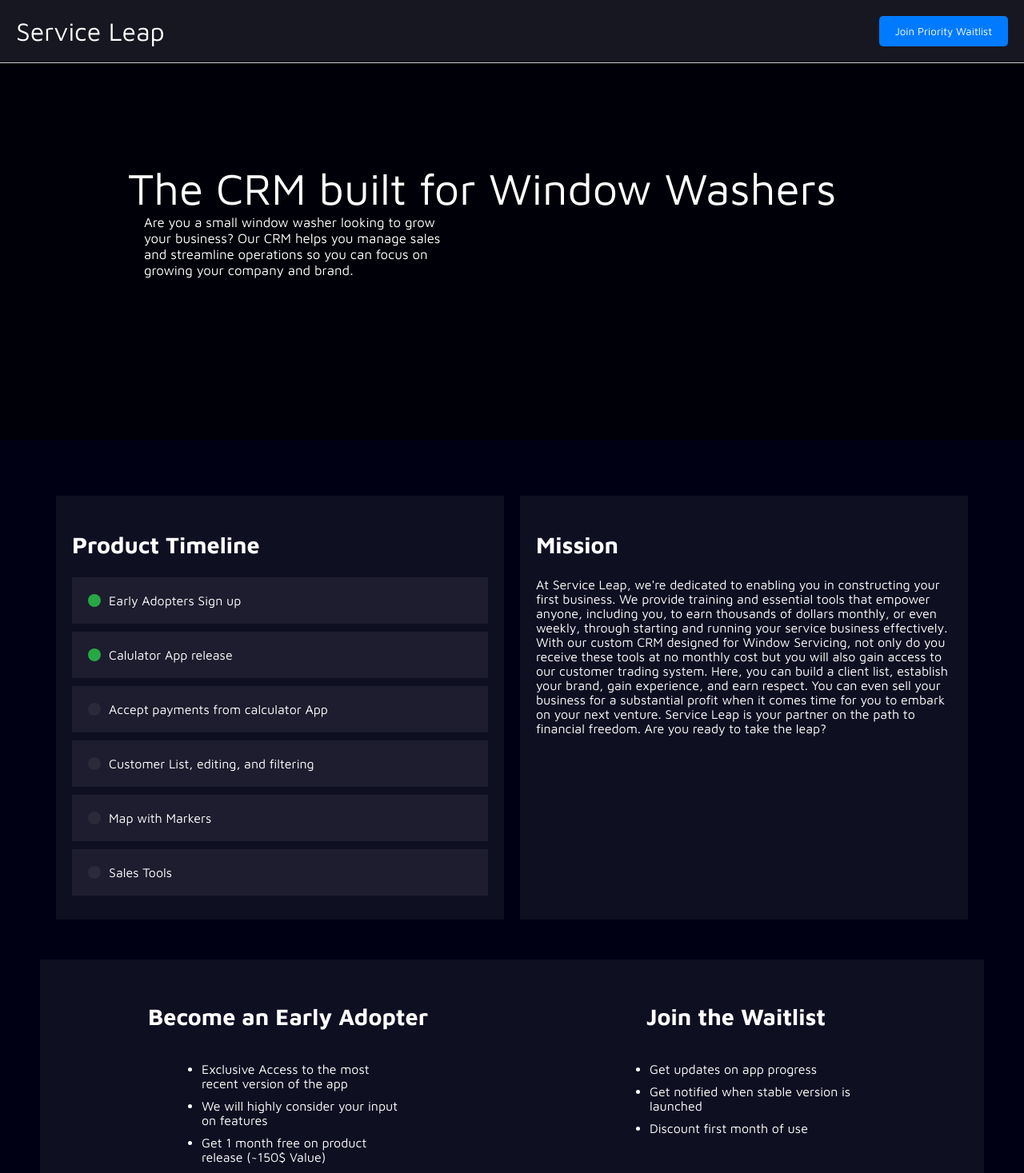
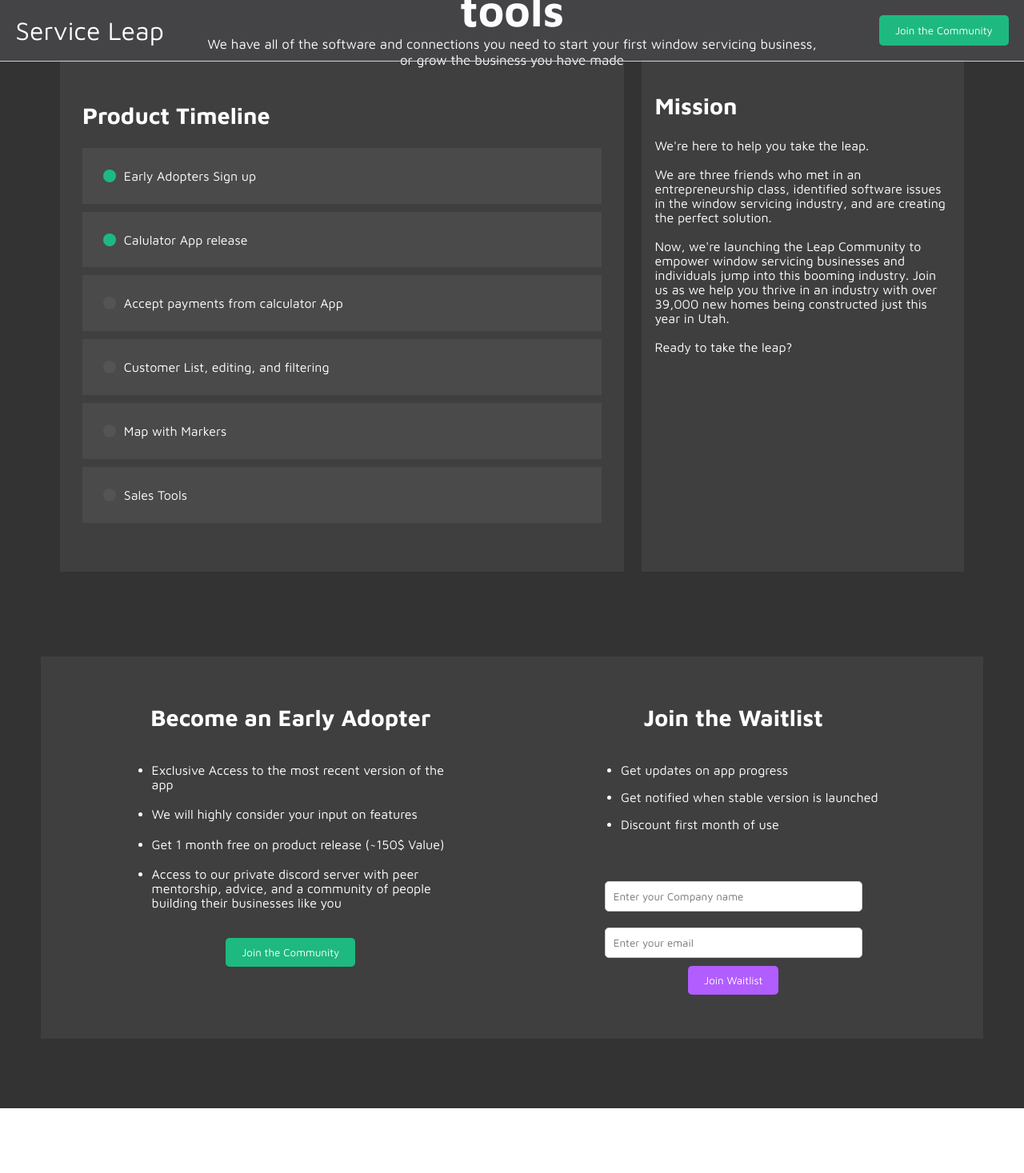
Before and after one commit to antonalley/leap-landing-page, a React (Create React App) app: page / in a window 1280 px wide. Shown: the top 1467 px of the page at 80% size. After the commit the page ends 1386 px from the top, so only its background shows below. Built offline with nearby package versions, Linux system fonts and the light colour scheme; no server answers.

Commit message:
Style changes

```diff
--- a/src/Home.css
+++ b/src/Home.css
@@ -20,23 +20,36 @@
   }
   .description{
     grid-template-columns: 1fr !important;
+    height: fit-content !important;
+  }
+  .quote-slides{
+    grid-template-columns: 1fr !important;
+    height: fit-content !important;
   }
   .description-section{
-    margin-bottom: 20px;
+    margin-bottom: 2%;
   }
 
   #mission-img {
     float: none;
-    margin: 0 auto 10px auto; /* Adjust margins as needed */
+    margin: 0 auto 1% auto; /* Adjust margins as needed */
     display: block;
-    width: 100%;
+    width: 100% !important;
+  }
+
+  .vh-title {
+      font-size: 0.9em !important;
+  }
+
+  .vh-subtitle {
+    font-size: 0.5em !important;
   }
 }
 
 .landing-page {
   min-height: 100vh;
   width: 100%;
-  background-color: rgba(0,0,20,1);
+  background-color: var(--background-gray);
   color: white;
   position: relative;
   /* transition: opacity 0.5s ease, transform 0.5s ease; Apply animation transitions */
@@ -52,7 +65,7 @@
 }
 
 #home {
-  padding: 50px;
+  padding: 4%;
   display: flex;
   flex-direction: column;
 }
@@ -60,7 +73,7 @@
 header {
   background-color: rgba(225, 225, 255, 0.1);
   color: white;
-  padding: 20px;
+  padding: 1.5%;
   display: flex;
   flex-direction: row;
   justify-content: space-between;
@@ -74,18 +87,17 @@ header {
 }
 
 .header-scrolled {
-  background-color: rgba(0,0,20,1);
+  background-color: var(--background-gray);
 }
 
 section {
-  margin: 100px 20px;
   animation: 1s ease-out 0s 1 popIn;
-  margin: 30px 0;
+  margin: 3% 0;
 }
 
 .options {
   background-color: rgba(255, 255, 255, 0.06);
-  padding: 30px;
+  padding: 3%;
 }
 
 .options div {
@@ -96,10 +108,10 @@ section {
 }
 
 .points {
-  max-width: 20vw;
+  max-width: 70%;
 }
 .points li {
-  margin-bottom: 10px;
+  margin-bottom: 5%;
 }
 
 #mission-img {
@@ -129,7 +141,7 @@ section {
 }
 
 .timeline-point.completed .timeline-marker {
-  background-color: #28a745;
+  background-color: var(--rally-green);
 }
 
 h1 {
@@ -142,18 +154,18 @@ h2 {
 
 .description {
   display: grid;
-  grid-template-columns: 1fr 1fr;
-  gap: 20px;
-  margin: 20px;
+  grid-template-columns: 7fr 4fr;
+  gap: 2%;
+  margin: 2%;
+  height: 80vh;
 }
 
 .description div {
-  padding: 20px;
+  padding: 4%;
   background-color: rgba(255,255,255,0.06);
 }
 
 .description-section {
-  max-height: 70vh;
   overflow-y: auto;
   scroll-behavior: smooth;
 }
@@ -222,6 +234,34 @@ button.pay-button:hover {
 
 #video-header{
   width: 100%;
-  height: 550px;
-  object-fit: cover;
+  max-height: 85vh;
+  object-fit:cover;
 }
+
+.quote-slides {
+  max-width: 100%;
+  display: grid;
+  grid-template-columns: 1fr 1fr;
+  gap: 2%;
+  margin: 2%;
+}
+
+.video-slides {
+  width: 100%;
+}
+
+.vh-title {
+  font-size: 2.3em;
+  font-weight: bold;
+  text-align: center;
+}
+
+.vh-subtitle {
+  font-size: 0.7em;
+  padding: 0% 10%;
+  display:flex;
+  justify-content:center;
+  text-align:center;
+  align-items: center;
+  align-content:center;
+}
--- a/src/Home.js
+++ b/src/Home.js
@@ -9,7 +9,9 @@ function Home() {
     const email = useRef(null);
     const [joinedWaitlist, setjoinedWaitlist] = useState(null);
     const [accountStatus, setAccountStatus] = useState(null);
-    const [groupPicURL, setGroupPicURL] = useState(null)
+    const [groupPicURL, setGroupPicURL] = useState(null);
+    const [slides1URL, setSlides1URL] = useState(null);
+    const [slides2URL, setSlides2URL] = useState(null);
 
     async function joinWaitlist(e) {
         e.preventDefault();
@@ -53,6 +55,11 @@ function Home() {
 
             let groupPic = await getFile("serviceleapgroup.JPG")
             setGroupPicURL(groupPic);
+
+            let s1 = await getFile("James_slides.MP4")
+            setSlides1URL(s1);
+            let s2 = await getFile("Trevors_slides.MP4")
+            setSlides2URL(s2);
         }
         getVideoUrl();
     }, [])
@@ -64,8 +71,12 @@ function Home() {
                 <div id="video-header-container">
                     <div id="video-overlay">
                         <div style={{ maxWidth: '75%', wordWrap: 'normal' }}>
-                            <div style={{ fontSize: '2.3em' }}>The CRM built for Window Washers</div>
-                            <div style={{ fontSize: '0.7em', maxWidth: '40%', marginLeft: '20px' }}>Are you a small window washer looking to grow your business? Our CRM helps you manage sales and streamline operations so you can focus on growing your company and brand.</div>
+                            <div className="vh-title">
+                                You have the skills, We have the tools
+                            </div>
+                            <div className="vh-subtitle" style={{ }}>
+                                We have all of the software and connections you need to start your first window servicing business, or grow the business you have made
+                            </div>
                         </div>
                     </div>
                     {headerVideoURL ?
@@ -108,12 +119,34 @@ function Home() {
                             <h2>Mission</h2>
 
                             <p>{groupPicURL && <img id="mission-img" src={groupPicURL} alt="Mission"></img>}
-                            At Service Leap, we're dedicated to enabling you in constructing your first business. We provide training and essential tools that empower anyone, including you, to earn thousands of dollars monthly, or even weekly, through starting and running your service business effectively.
+                            We're here to help you take the leap.<br /><br />
+                            We are three friends who met in an entrepreneurship class, identified software issues in the window servicing industry, and are creating the perfect solution.<br /><br />
+                            Now, we're launching the Leap Community to empower window servicing businesses and individuals jump into this booming industry. Join us as we help you thrive in an industry with over 39,000 new homes being constructed just this year in Utah. <br /><br />
+                            Ready to take the leap?
+                            </p>
 
-                            With our custom CRM designed for Window Servicing, not only do you receive these tools at no monthly cost but you will also gain access to our customer trading system. Here, you can build a client list, establish your brand, gain experience, and earn respect. You can even sell your business for a substantial profit when it comes time for you to embark on your next venture.
+                        </div>
+                    </section>
+                    <section className="quote-slides row-col-adapt">
+                        <div>
+                            <div className='slides-overlay'></div>
+                            {slides1URL ?
+                            <video autoPlay loop muted playsInline id="video-slides-1" className="video-slides">
+                                <source src={slides1URL} type="video/mp4" />
+                            </video> :
+                            <div id="video-slides-1" className="video-slides"></div>
+                            }
 
-                            Service Leap is your partner on the path to financial freedom. Are you ready to take the leap?</p>
 
+                        </div>
+                        <div>
+                        <div className='slides-overlay'></div>
+                            {slides2URL ?
+                                <video autoPlay loop muted playsInline id="video-slides-2" className="video-slides">
+                                    <source src={slides2URL} type="video/mp4" />
+                                </video> :
+                                <div id="video-slides-2" className="video-slides"></div>
+                                }
                         </div>
                     </section>
                     <section className="options row-col-adapt">
@@ -125,7 +158,7 @@ function Home() {
                                 <li>Get 1 month free on product release (~150$ Value)</li>
                                 <li>Access to our private discord server with peer mentorship, advice, and a community of people building their businesses like you</li>
                             </ul>
-                            <button className="pay-button" onClick={()=>setAccountStatus("createaccount")}>Learn More</button>
+                            <button className="pay-button" onClick={()=>setAccountStatus("createaccount")} style={{backgroundColor:'var(--rally-green)'}}>Join the Community</button>
                         </div>
                         {!joinedWaitlist ?
                             <div>
@@ -138,7 +171,7 @@ function Home() {
                                 <form onSubmit={joinWaitlist}>
                                     <input ref={companyName} type="text" placeholder="Enter your Company name" />
                                     <input ref={email} type="email" placeholder="Enter your email" />
-                                    <button type="submit">Join Waitlist</button>
+                                    <button type="submit" style={{backgroundColor:'var(--rally-purple)'}}>Join Waitlist</button>
                                 </form>
                             </div>
                             :
--- a/src/NavBar.jsx
+++ b/src/NavBar.jsx
@@ -23,7 +23,7 @@ export default function NavBar({ setBetaOpen }){
     return (
         <header className={scrolled && "header-scrolled"}>
             <div style={{ fontSize: '2rem' }}>Service Leap</div>
-            <Button variant="contained" onClick={()=>setBetaOpen(true)}>Join Priority Waitlist</Button>
+            <Button variant="contained" onClick={()=>setBetaOpen(true)} style={{backgroundColor:'var(--rally-green)'}}>Join the Community</Button>
         </header>
     )
 }
--- a/src/index.css
+++ b/src/index.css
@@ -17,3 +17,13 @@ code {
   font-family: 'Maven Pro';
   src: url(./fonts/MavenPro-VariableFont_wght.ttf);
 }
+
+:root {
+  --rally-green: #1EB980;
+  --rally-darkgreen: #045D56;
+  --rally-orange: #FF6859;
+  --rally-yellow: #FFCF44;
+  --rally-purple: #B15DFF;
+  --rally-blue: #72DEFF;
+  --background-gray: #333;
+}
```
